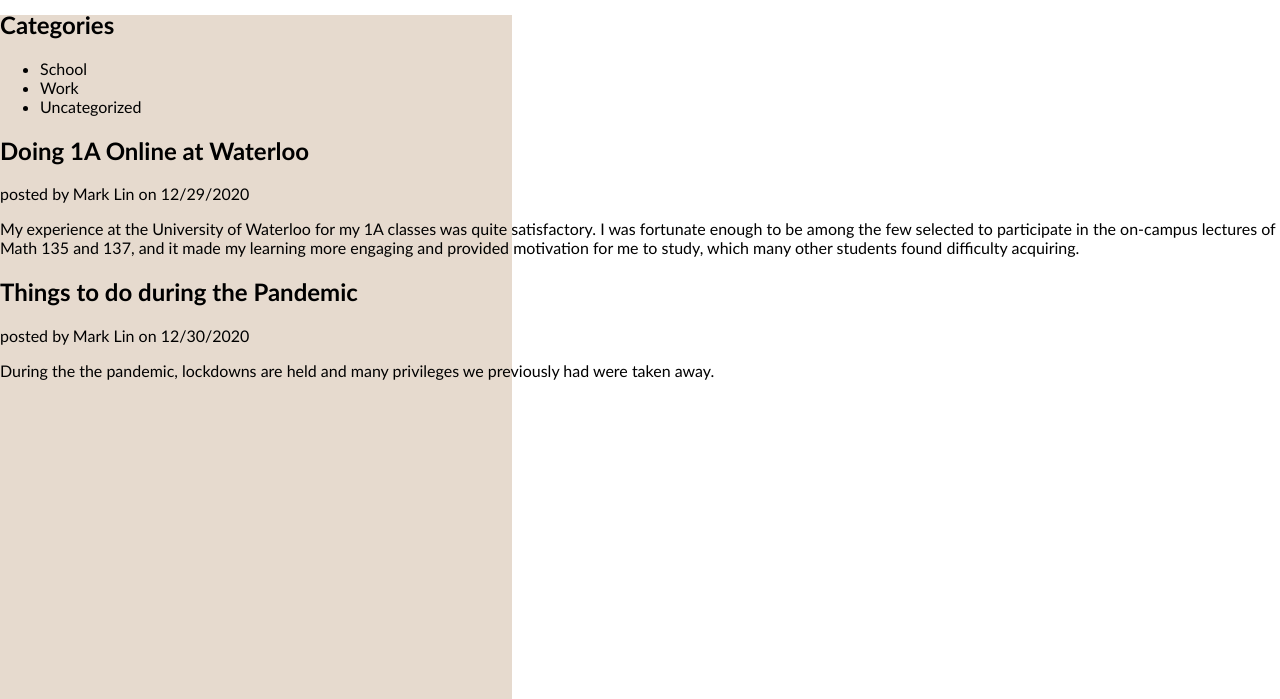
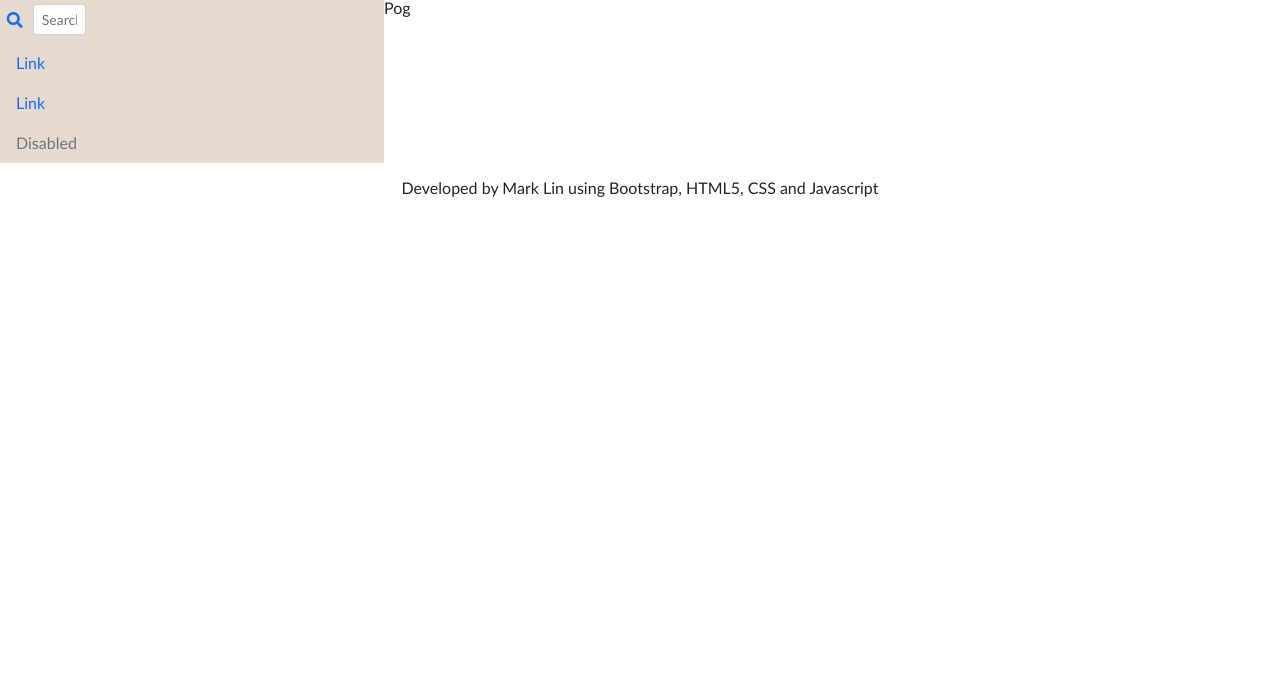
Before and after one commit to MarkLinXVII/MarkLinXVII.github.io, a plain HTML site: page blog.html in a window 1280 px wide. Shown: the part 101-800 px from the top of the page. Drawn offline with nearby package versions, Linux system fonts and the light colour scheme.

Commit message:
began work on the blog page and removed the fixed position of the header.

```diff
--- a/blog.html
+++ b/blog.html
@@ -1,48 +1,57 @@
-<!DOCTYPE html>
-<html>
+<!doctype html>
+
+<html lang="en">
     <head>
-        <title>My Blog - Mark Lin</title>
+        <title>Blog - Mark Lin</title>
+        <!-- Required meta tags -->
+        <meta charset="utf-8">
+        <meta name="viewport" content="width=device-width, initial-scale=1">
+
+        <!-- Bootstrap CSS -->
+        <link href="https://cdn.jsdelivr.net/npm/bootstrap@5.0.0-beta1/dist/css/bootstrap.min.css" rel="stylesheet" integrity="sha384-giJF6kkoqNQ00vy+HMDP7azOuL0xtbfIcaT9wjKHr8RbDVddVHyTfAAsrekwKmP1" crossorigin="anonymous">
+
+        <!-- My CSS -->
         <link href="css/style.css" rel="stylesheet" type="text/css">
+        <link href="css/all.css" rel="stylesheet" type="text/css">
     </head>
     <header>
         <nav>
             <h2>Mark Lin</h2>
             <ul>
-                <li><a href="putlinkhere" id="current">BLOG</a></li>
+                <li><a href="blog.html" id="current">BLOG</a></li>
                 <li><a href="index.html">HOME</a></li>
             </ul>
         </nav>
     </header>
-    <body>
-        <div class="menu">
-            <div>
-                <h2>Search</h2>
-                <input type="text" placeholder="Search...">
-                <h2>Categories</h2>
-                <ul>
-                    <li>School</li>
-                    <li>Work</li>
-                    <li>Uncategorized</li>
-                </ul>
-            </div>
+    <body class="blog">
+        <div class="column left">
+            <ul class="nav flex-column">
+                <li class="nav-item">
+                    <a class="nav-link active" aria-current="page" href="#">
+                        <form class="form-inline d-flex justify-content-center md-form form-sm mt-0" style="width: 20%;">
+                            <i class="fas fa-search" aria-hidden="true" style="position: relative; top: 8px; right: 10px;"></i>
+                            <input class="form-control form-control-sm ml-3 w-75" type="text" placeholder="Search" aria-label="Search">
+                        </form>
+                   </a>
+                </li>
+                <li class="nav-item">
+                    <a class="nav-link" href="#">Link</a>
+                </li>
+                <li class="nav-item">
+                    <a class="nav-link" href="#">Link</a>
+                </li>
+                <li class="nav-item">
+                    <a class="nav-link disabled" href="#" tabindex="-1" aria-disabled="true">Disabled</a>
+                </li>
+            </ul>
         </div>
-        <div class="row">
-            <div class="feed">
-                <div class="post">
-                    <h2>Doing 1A Online at Waterloo</h2>
-                    <p>posted by Mark Lin on 12/29/2020</p>
-                    <p>My experience at the University of Waterloo for my 1A classes was quite satisfactory. I was fortunate
-                        enough to be among the few selected to participate in the on-campus lectures of Math 135 and 137, and
-                        it made my learning more engaging and provided motivation for me to study, which many other students
-                        found difficulty acquiring.
-                    </p>
-                </div>
-                <div class="post">
-                    <h2>Things to do during the Pandemic</h2>
-                    <p>posted by Mark Lin on 12/30/2020</p>
-                    <p>During the the pandemic, lockdowns are held and many privileges we previously had were taken away.</p>
-                </div>
-            </div>
+        <div class="column right">
+            Pog
         </div>
+        <!-- Optional JavaScript; choose one of the two! -->
+
+        <!-- Option 1: Bootstrap Bundle with Popper -->
+        <script src="https://cdn.jsdelivr.net/npm/bootstrap@5.0.0-beta1/dist/js/bootstrap.bundle.min.js" integrity="sha384-ygbV9kiqUc6oa4msXn9868pTtWMgiQaeYH7/t7LECLbyPA2x65Kgf80OJFdroafW" crossorigin="anonymous"></script>
     </body>
+    <footer><p>Developed by Mark Lin using Bootstrap, HTML5, CSS and Javascript</p></footer>
 </html>
--- a/css/style.css
+++ b/css/style.css
@@ -1,6 +1,10 @@
-body {
+* {
+    font-family: 'Trebuchet MS', 'Lucida Sans Unicode', 'Lucida Grande', 'Lucida Sans', Arial, sans-serif;
+}
+
+.home {
     margin: 0;
-    font-family: 'Trebuchet MS', 'Lucida Sans Unicode', 'Lucida Grande', 'Lucida Sans', Arial, sans-serif;
+    padding: 0;
     background: linear-gradient(90deg, rgb(230, 218, 206) 0 40%, white  0 60%);
 }
 
@@ -14,7 +18,7 @@ header {
     background: white;
     color: rgb(41, 41, 41);
     padding: 30px;
-    position: fixed;
+    position: static;
     width: 100%;
     z-index: 1;
 }
@@ -153,9 +157,19 @@ nav ul li a:hover {
     background: rgb(230, 218, 206);
 }
 
-#projects h1, #projects p {
+.title {
     text-align: center;
     margin: 2% 0;
+    background: white;
+    width: 50%;
+    padding: 1%;
+    position: relative;
+    left: 25%;
+    box-shadow: -15px 15px 10px 2px rgb(179, 179, 179);
+}
+
+.carousel {
+    background: rgb(244, 236, 230);
 }
 
 #projects .column {
@@ -186,4 +200,30 @@ footer {
     width: 100%;
     padding: 1%;
     text-align: center;
+    clear: both;
 }
+
+/* BLOG */
+
+.blog {
+    margin: 0;
+    padding: 0;
+}
+
+.column {
+    float: left;
+}
+
+.column::after {
+    clear: both;
+}
+
+.blog .left {
+    background: rgb(230, 218, 206);
+    width: 30%;
+}
+
+.blog .right {
+    background: white;
+    width: 70%;
+}
```
Also changed, not shown: index.html (+5 -3 lines).
